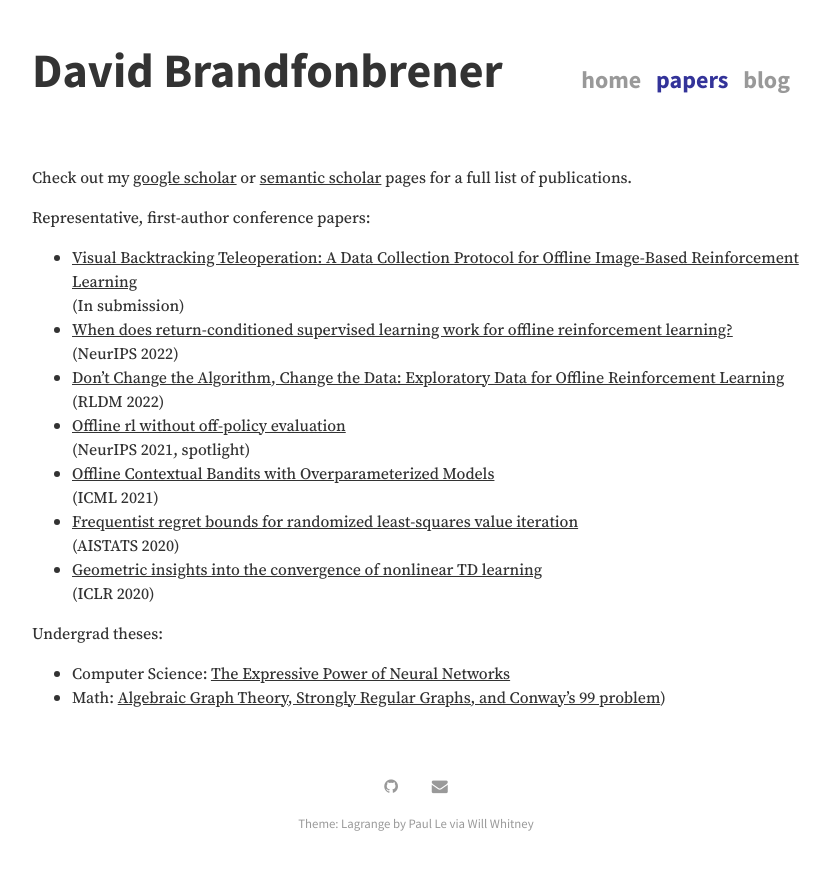
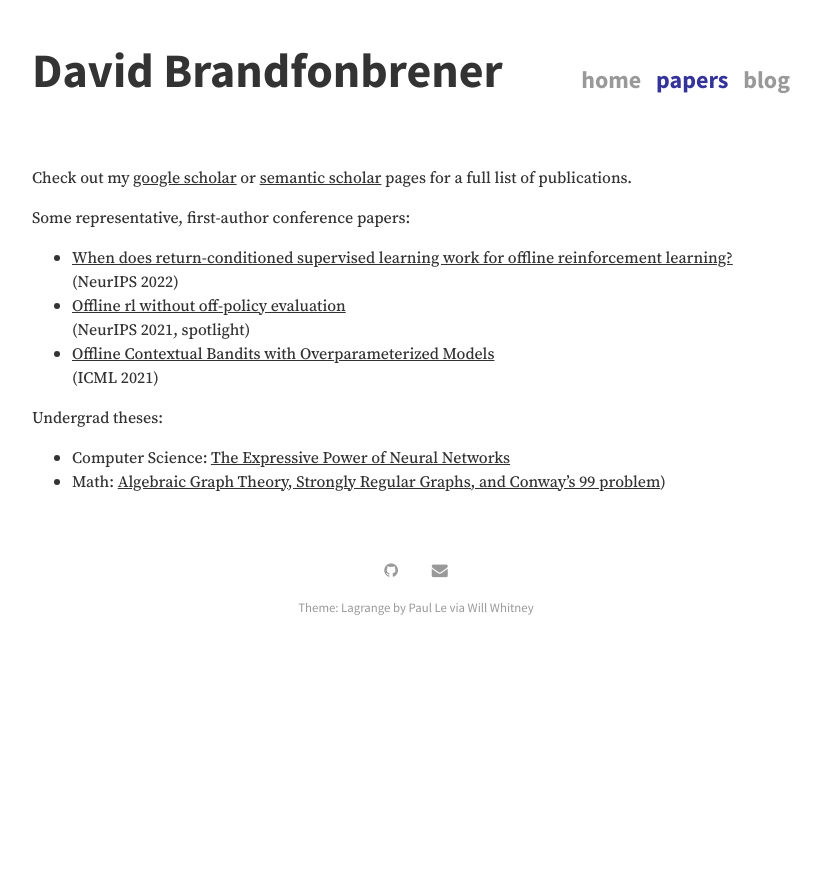
Before and after one commit to davidbrandfonbrener/davidbrandfonbrener.github.io, a Jekyll site: the page built from menu/papers.md, in a window 1280 px wide. Shown: the top 870 px of the page, without its empty margins (224-1054 px from the left). Built offline with Jekyll 4.4.1, drawn with Linux system fonts in a browser that asks for light colours; nearby versions of some CDN libraries; a script that is not in the unit is left out.

Commit message:
update website

```diff
--- a/menu/papers.md
+++ b/menu/papers.md
@@ -4,23 +4,14 @@ title: papers
 ---
 Check out my [google scholar](https://scholar.google.com/citations?user=AmubonoAAAAJ&hl=en) or [semantic scholar](https://www.semanticscholar.org/author/David-Brandfonbrener/35402876) pages for a full list of publications.
 
-Representative, first-author conference papers:
+Some representative, first-author conference papers:
 
-- [Visual Backtracking Teleoperation: A Data Collection Protocol for Offline Image-Based Reinforcement Learning](https://arxiv.org/abs/2210.02343) \
-(In submission)
 - [When does return-conditioned supervised learning work for offline reinforcement learning?](https://arxiv.org/abs/2206.01079) \
 (NeurIPS 2022)
-- [Don't Change the Algorithm, Change the Data: Exploratory Data for Offline Reinforcement Learning](https://arxiv.org/abs/2201.13425)\
-(RLDM 2022)
 - [Offline rl without off-policy evaluation](https://arxiv.org/abs/2106.08909)\
 (NeurIPS 2021, spotlight)
 - [Offline Contextual Bandits with Overparameterized Models](https://arxiv.org/abs/2006.15368)\
 (ICML 2021)
-- [Frequentist regret bounds for randomized least-squares value iteration](https://arxiv.org/abs/1911.00567)\
-(AISTATS 2020)
-- [Geometric insights into the convergence of nonlinear TD learning](https://arxiv.org/abs/1905.12185)\
-(ICLR 2020)
-
 
 
 Undergrad theses:
```
Also changed, not shown: index.md (+4 -4 lines), 1 other file.
